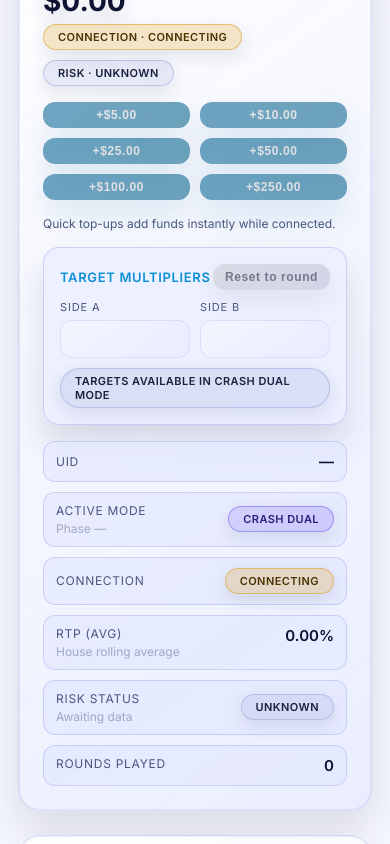
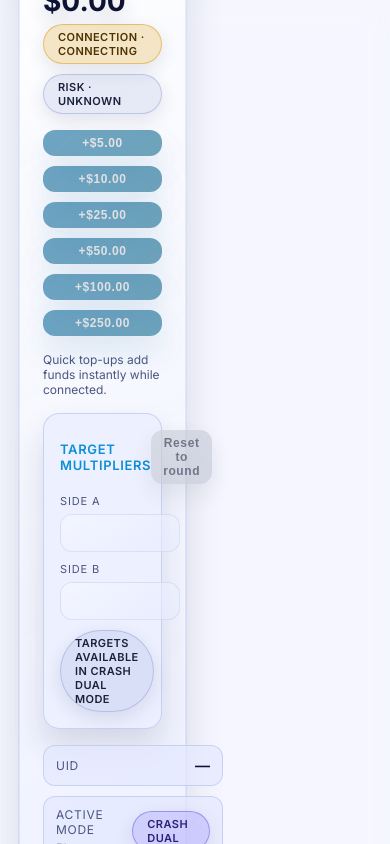
Before and after one commit to Dants12/clash-dual, a React (Vite) app in the folder client/: page / in a window 390 px wide. Shown: the part 1240-2084 px from the top of the page. Built offline with nearby package versions, Linux system fonts and the light colour scheme; no server answers.

Commit message:
Update app.css

```diff
--- a/client/src/styles/app.css
+++ b/client/src/styles/app.css
@@ -1272,12 +1272,12 @@ input[type='range'] {
 
 @media (max-width: 1100px) {
   .layout {
-    --layout-max: 100%;
+  /*  --layout-max: 100%;
     --layout-hpad: clamp(22px, 7vw, 38px);
     --column-side: clamp(250px, 46vw, 300px);
     --column-center: clamp(420px, 72vw, 560px);
     grid-template-columns: minmax(0, 1fr);
-    gap: var(--gap-md);
+    gap: var(--gap-md);*/
   }
 
   .column-left,
```
